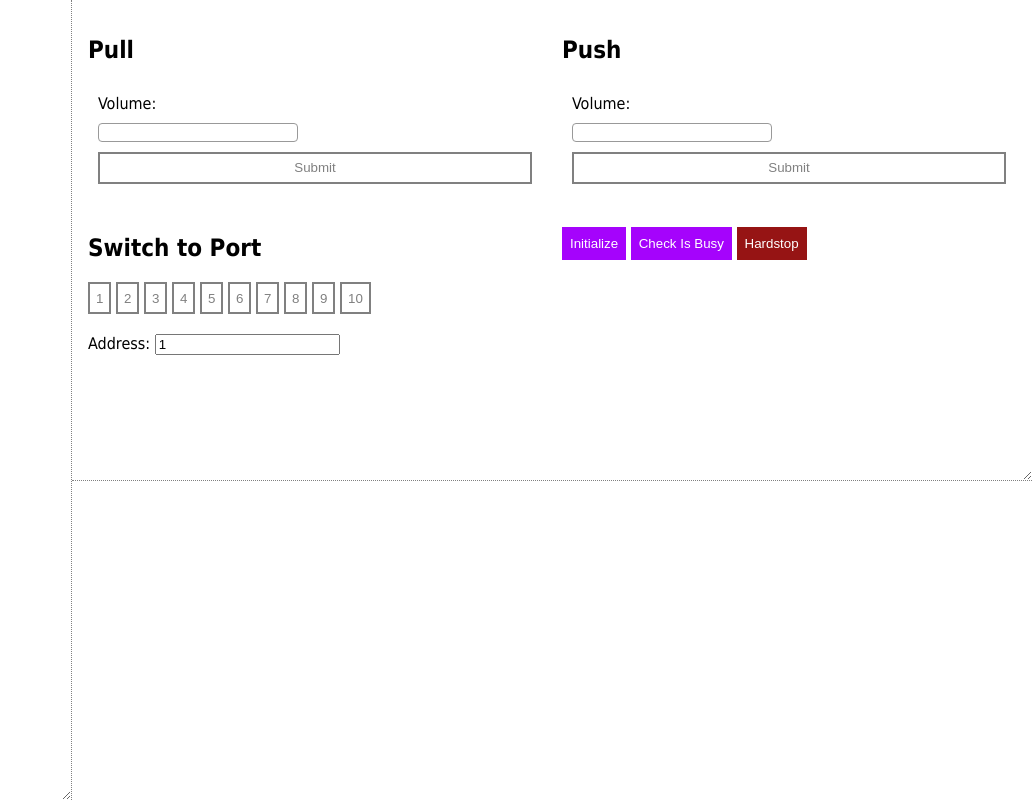
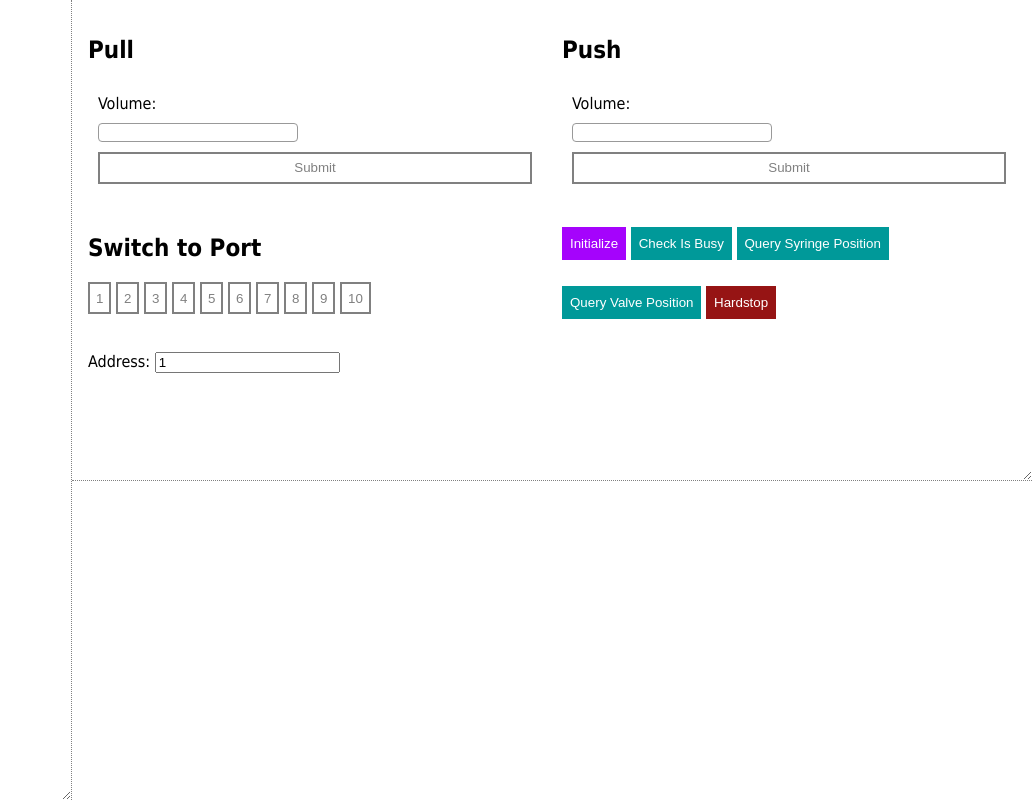
Before and after one commit to armobob74/pman, a Flask app: template PMAN_Server_Flask/website/templates/aurora-pump/control.html in a window 1280 px wide. Shown: the whole page, without its empty margins (248-1280 px from the left). Run offline with Flask 3, Linux system fonts and the light colour scheme; the template is opened without the code that fills it, so the values that code supplies are empty; parts of the project's set-up code (start-up, migrations or seed data) failed here and were passed over.

Commit message:
added query buttons

```diff
--- a/PMAN_Server_Flask/website/static/css/base_style.css
+++ b/PMAN_Server_Flask/website/static/css/base_style.css
@@ -145,6 +145,17 @@ button.hardstop {
     background-color: #c31a1a;
     border-color: #c31a1a; }
 
+button.query {
+  margin-top: 1em;
+  margin-bottom: 1em;
+  color: white; }
+  button.query:not(:hover) {
+    background-color: #009999;
+    border-color: #009999; }
+  button.query:hover {
+    background-color: #00cccc;
+    border-color: #00cccc; }
+
 div.column {
   display: flex;
   flex-direction: column;
--- a/PMAN_Server_Flask/website/static/sass/base_style.scss
+++ b/PMAN_Server_Flask/website/static/sass/base_style.scss
@@ -12,6 +12,7 @@ $input-bg-color: hsl(0, 0, 60%);
 
 $error-color: rgb(217, 76, 83);
 $hardstop-color: rgb(150, 20, 20);
+$query-color: darken(cyan,20);//rgb(20,20,250);
 $warning-color: rgb(237, 229, 71);
 
 $window-border: dotted 1px $border-color;
@@ -191,6 +192,20 @@ button.hardstop {
   }
 }
 
+button.query {
+  margin-top: 1em;
+  margin-bottom: 1em;
+  color: white;
+  &:not(:hover) {
+    background-color: $query-color;
+    border-color: $query-color;
+  }
+  &:hover {
+    background-color: lighten($query-color,10);
+    border-color: lighten($query-color,10);
+  }
+}
+
 div.column {
   display: flex;
   flex-direction: column;
--- a/PMAN_Server_Flask/website/templates/aurora-pump/control.html
+++ b/PMAN_Server_Flask/website/templates/aurora-pump/control.html
@@ -43,9 +43,11 @@
   </div>
   <div class="grid-item">
     <button type="button" class="execute" onclick="custom_command('ZR')">Initialize</button>
-    <button type="button" class="execute" onclick="isBusy()">
+    <button type="button" class="query" onclick="isBusy()">
       Check Is Busy
     </button>
+    <button type="button" class="query" onclick="custom_command('?')">Query Syringe Position</button>
+    <button type="button" class="query" onclick="custom_command('?6')">Query Valve Position</button>
     <button type="button" class="hardstop" onclick="custom_command('TR')">Hardstop</button>
   </div>
   <div class="grid-item">
```
